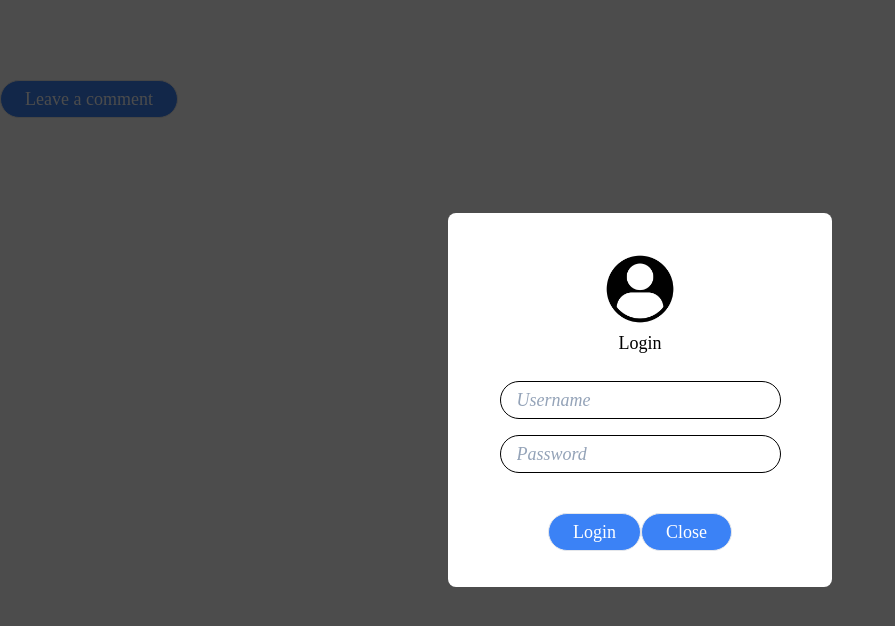
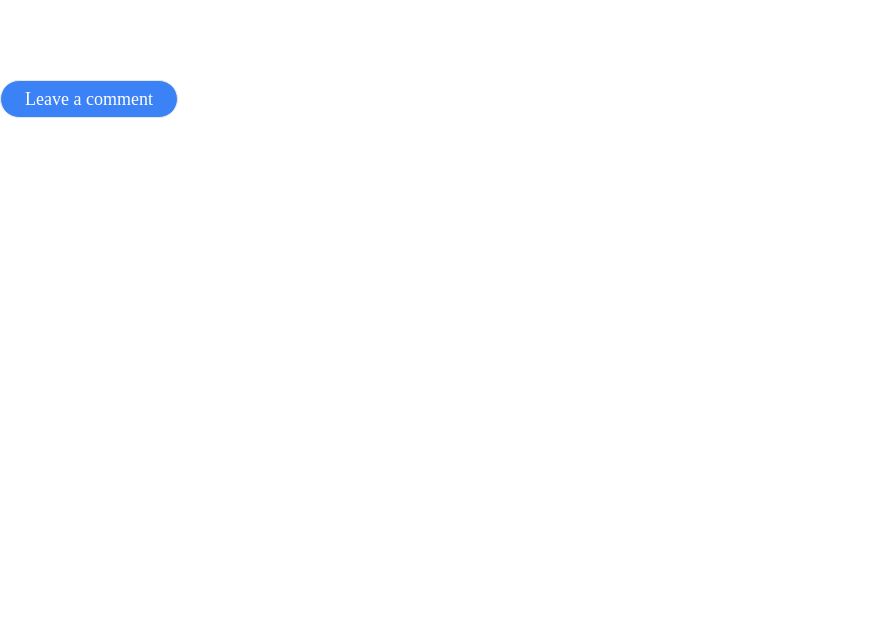
Before and after one commit to MohamedELY/Projekt_AP, a React (Create React App) app in the folder anjapersson/: page /test in a window 1280 px wide. Shown: the top 626 px of the page, without its empty margins (0-895 px from the left). Built offline with nearby package versions, Linux system fonts and the light colour scheme.

Commit message:
loginpopup done

```diff
--- a/anjapersson/src/components/LoginPopup.js
+++ b/anjapersson/src/components/LoginPopup.js
@@ -1,21 +1,42 @@
-const LoginPopup = () => {
+import React, {useState, useRef} from 'react';
+
+
+const LoginPopup = ({ Login }) => {
+    const [modal, setModal] = useState(false);
+    const usernameRef = useRef(null);
+    const passwordRef = useRef(null);
+
+    const submitHandler = (e) => {
+        e.preventDefault();
+        const details = {
+            username: usernameRef.current.value ?? '',
+            password: passwordRef.current.value ?? '',
+        };
+        console.log(details);
+        Login(details);
+    };
+
+    const handleModal = () => {
+        setModal(!modal);
+    };
     return (
+        <form onSubmit={submitHandler}>
             <section className="py-20 pb-[35rem]">
                 <div className="modal-container">
                     <button
                         type="button"
                         className="px-6 py-1 border rounded-full bg-blue-500 hover:bg-blue-700 text-white text-lg"
-                >
+                        onClick={handleModal}>
                         Leave a comment
                     </button>
 
-                <div className="bg-modal bg-black bg-opacity-70 grid place-items-center absolute top-0 bottom-0 right-0 left-0">
+                    <div className={modal? "bg-modal bg-black bg-opacity-70 grid place-items-center absolute top-0 bottom-0 right-0 left-0":"hidden"}>
                         <div className="modal w-[30vw] p-9 shadow-2x1 rounded-lg bg-white">
                             <div className="flex flex-wrap justify-center">
                                 <img
                                     src="/img/LogIn.jpg"
                                     className="h-20 rounded-full"
-                                alt="LogIn picture"
+                                    alt="LogInPicture"
                                 />
                             </div>
                             <p className="flex flex-wrap justify-center text-lg text-bold">
@@ -23,6 +44,7 @@ const LoginPopup = () => {
                             </p>
                             <div className="flex flex-wrap justify-center pt-6">
                                 <input
+                                    ref={usernameRef}
                                     type="text"
                                     id="Username"
                                     className="pl-4 pr-10 py-1 border rounded-full bg-white border-black text-black placeholder:italic placeholder:text-slate-400 text-lg"
@@ -32,6 +54,7 @@ const LoginPopup = () => {
                             </div>
                             <div className="flex flex-wrap justify-center pt-4">
                                 <input
+                                    ref={passwordRef}
                                     type="text"
                                     id="Password"
                                     className="pl-4 pr-10 py-1 border rounded-full bg-white border-black text-black placeholder:italic placeholder:text-slate-400 text-lg"
@@ -40,12 +63,15 @@ const LoginPopup = () => {
                                 ></input>
                             </div>
                             <div className="flex flex-wrap flex-row justify-center pt-10">
-                            <input
+                                <button
                                     type="submit"
                                     value="Login"
-                                className="px-6 py-1 border rounded-full bg-blue-500 hover:bg-blue-700 text-white text-lg"
-                            />
-                            <button className="px-6 py-1 border rounded-full bg-blue-500 hover:bg-blue-700 text-white text-lg">
+                                    className="px-6 py-1 border rounded-full bg-blue-500 hover:bg-blue-700 text-white text-lg">
+                                        Login
+                                    </button>
+                                <button
+                                    onClick={handleModal}
+                                    className="px-6 py-1 border rounded-full bg-blue-500 hover:bg-blue-700 text-white text-lg">
                                         Close
                                 </button>
                             </div>
@@ -53,7 +79,9 @@ const LoginPopup = () => {
                     </div>
                 </div>
             </section>
+        </form>
     );
 };
 
+
 export default LoginPopup;
--- a/anjapersson/src/routes/TestRoute.js
+++ b/anjapersson/src/routes/TestRoute.js
@@ -1,9 +1,24 @@
 import LoginPopup from '../components/LoginPopup';
+import { SetLoggedInUser } from '../session/user';
+import { useNavigate } from 'react-router-dom';
+import { APICheckLoginUser } from '../api/user';
 
 const TestRoute = () => {
+
+    const history = useNavigate();
+
+    const LoginFunc = async (details) => {
+        let user = await APICheckLoginUser(details.username, details.password);
+
+        if (typeof user === 'object') {
+            SetLoggedInUser(user);
+            history(-1);
+        }
+    };
+
     return (
         <div>
-            <LoginPopup />
+            <LoginPopup Login={LoginFunc} />
         </div>
     );
 };
```
Lines whose indentation alone changed are shown as unchanged.
